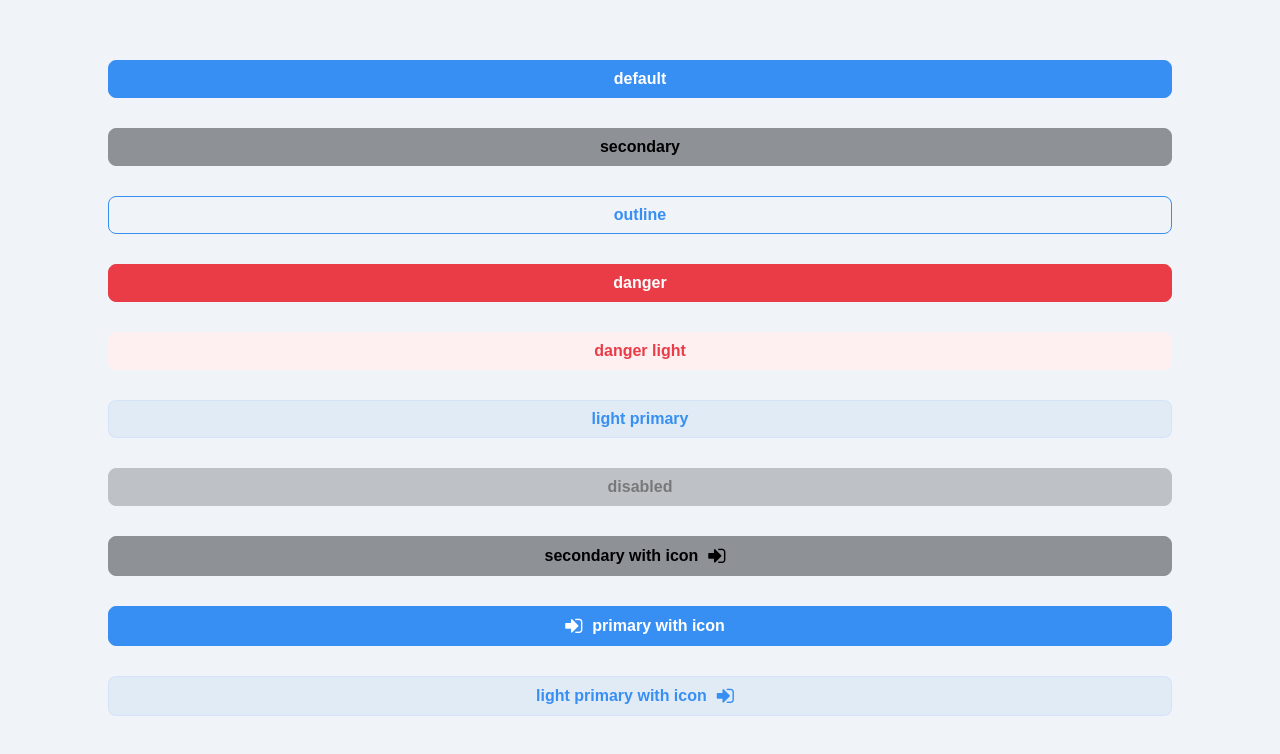
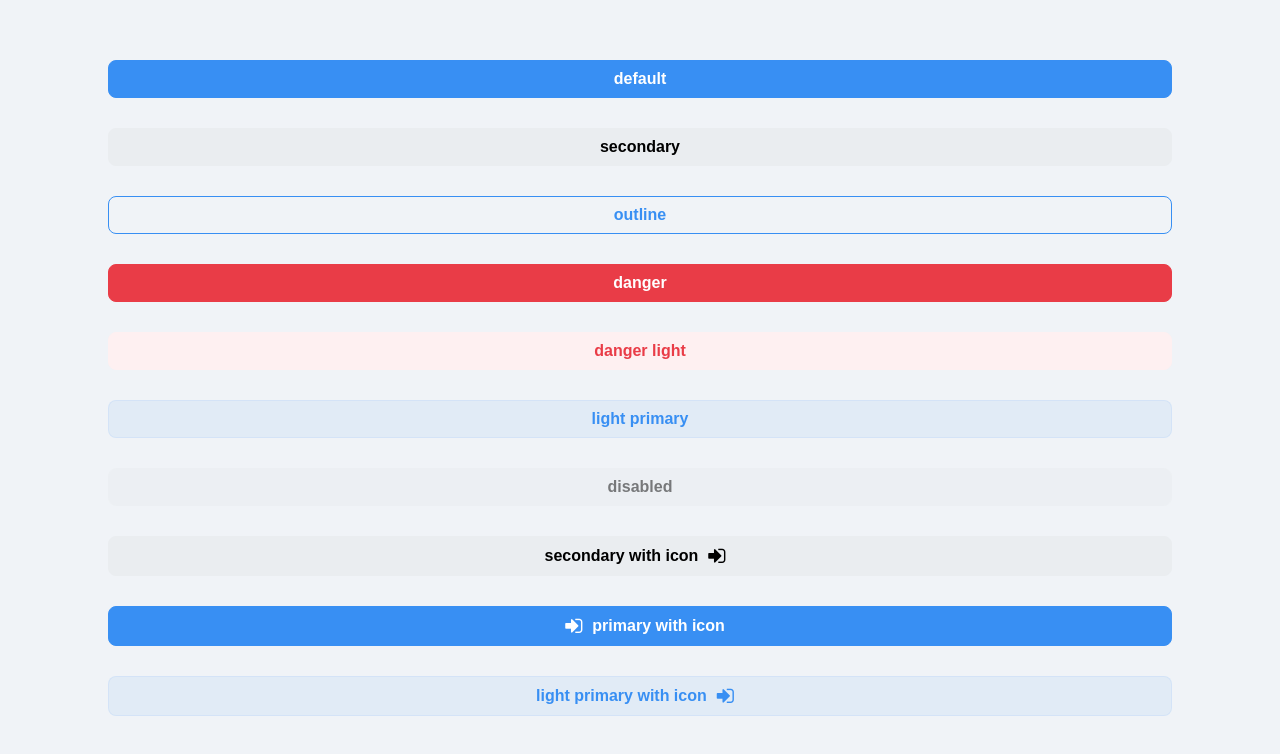
Before and after one commit to elzodxon/77.uz_frontend, a plain HTML site: page components/buttons/index.html in a window 1280 px wide. Drawn offline with Linux system fonts and the light colour scheme.

Commit message:
button is offically finished

```diff
--- a/components/buttons/buttons.css
+++ b/components/buttons/buttons.css
@@ -41,13 +41,13 @@
 }
 
 .btn-secondary {
-  background-color: var(--secondary-color);
-  border: var(--secondary-color) solid 1px;
+  background-color: var(--gray-color);
+  border: var(--gray-color) solid 1px;
   color: #000;
 }
 
 .btn-secondary:hover {
-  background-color: var(--secondary-color);
+  background-color: var(--gray-color);
   color: #000;
 }
 
```
Also changed, not shown: tools/grid/index.html (added, +11 -0 lines), tools/grid/grid.css (added).
